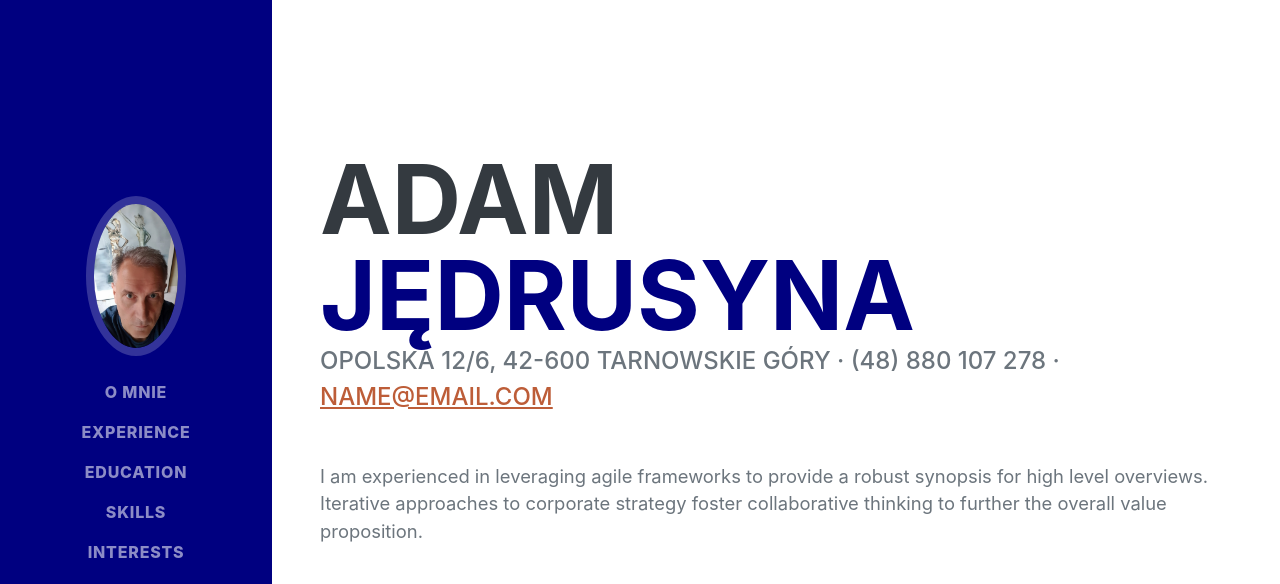
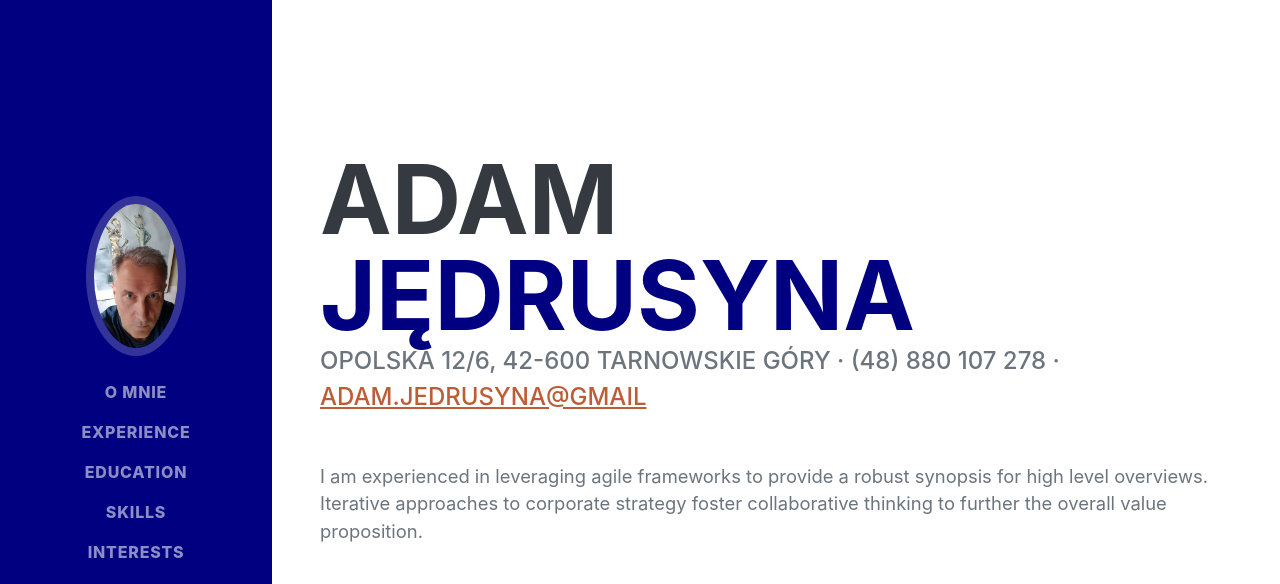
Before and after one commit to adamjot/gitWgodzine_test, a plain HTML site: page startbootstrap-resume-gh-pages/index.html in a window 1280 px wide. Shown: the top 584 px of the page. Drawn offline with nearby package versions, Linux system fonts and the light colour scheme; a web font is replaced by a local one.

Commit message:
Zmiana adresu email

```diff
--- a/startbootstrap-resume-gh-pages/index.html
+++ b/startbootstrap-resume-gh-pages/index.html
@@ -45,7 +45,7 @@
                     </h1>
                     <div class="subheading mb-5">
                         Opolska 12/6, 42-600 Tarnowskie Góry · (48) 880 107 278 ·
-                        <a href="mailto:name@email.com">name@email.com</a>
+                        <a href="mailto:adam.jedrusyna@gmail.com">adam.jedrusyna@gmail</a>
                     </div>
                     <p class="lead mb-5">I am experienced in leveraging agile frameworks to provide a robust synopsis for high level overviews. Iterative approaches to corporate strategy foster collaborative thinking to further the overall value proposition.</p>
                     <div class="social-icons">
```
